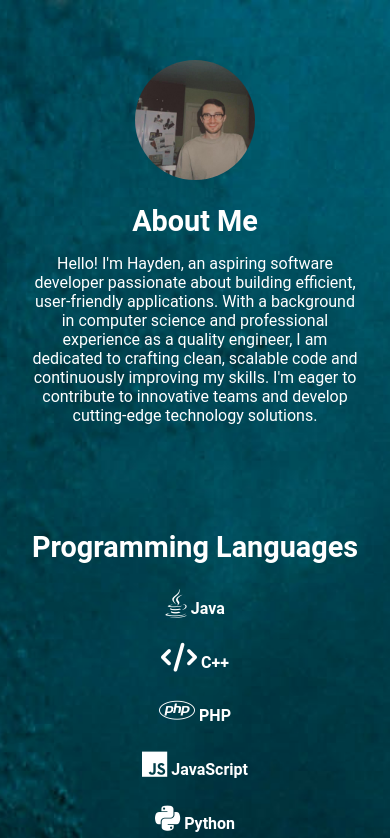
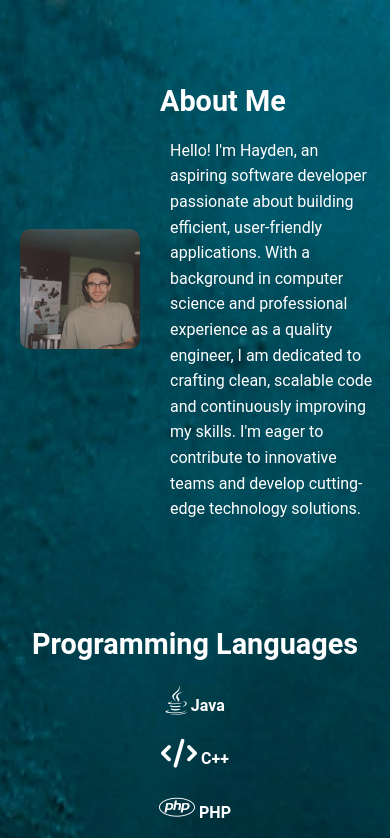
Before and after one commit to haydenubanx/portfolio_website, a PHP site: page /includes/AboutMe/aboutMe.php in a window 390 px wide. Shown: the top 838 px of the page. Run offline with PHP 8.4, Linux system fonts and the light colour scheme.

Commit message:
Updated format of about me page

```diff
--- a/HTMLStructure/includes/AboutMe/aboutMe.php
+++ b/HTMLStructure/includes/AboutMe/aboutMe.php
@@ -41,10 +41,12 @@
 
         /* Personal Statement Section */
         .personal-statement {
-            position: relative;
-            padding: 60px 20px; /* Reduced padding for mobile */
-            text-align: center;
-            overflow: hidden; /* Ensure circles don’t overflow the section */
+            display: flex;
+            align-items: center;
+            justify-content: space-between;
+            padding: 60px 20px;
+            max-width: 1200px;
+            margin: 0 auto;
         }
 
 
@@ -75,16 +77,42 @@
         }
 
         .personal-statement h1 {
-            font-size: 2.5em; /* Adjust font-size for better scaling */
-            margin: 0;
+            /*font-size: 2.5em; !* Adjust font-size for better scaling *!*/
+            /*margin: 0;*/
+            /*color: white;*/
+
+            font-size: 2.5em;
+            margin-bottom: 20px;
             color: white;
         }
 
         .personal-statement p {
             font-size: 1.2em; /* Slightly smaller font for mobile */
-            color: #666;
-            padding: 0 15px; /* Added padding for better text alignment */
             color: white;
+            line-height: 1.6;
+            /*padding: 0 15px; !* Added padding for better text alignment *!*/
+            /*color: white;*/
+        }
+
+        .text-context {
+            flex: 0 0 65%; /* Text takes up 65% of the width */
+            text-align: left;
+            padding-left: 20px;
+        }
+
+        .personal-statement .image-wrapper {
+            flex: 0 0 30%; /* Image takes up 30% of the width */
+            display: flex;
+            justify-content: center;
+            align-items: center;
+        }
+
+        .personal-statement img {
+            width: 100%;
+            max-width: 250px;
+            height: auto;
+            border-radius: 10px;
+            object-fit: cover;
         }
 
         /* Section Styles */
@@ -219,36 +247,6 @@
                 flex-direction: column;
             }
 
-            .timeline {
-                padding: 0;
-            }
-
-            .timeline::before {
-                display: none; /* Remove the vertical line on mobile */
-            }
-
-            .timeline-item {
-                width: 90%; /* Make timeline items span most of the width */
-                margin: auto auto; /* Center the items horizontally */
-                display: flex;
-                flex-direction: column;
-                align-items: center; /* Center content within each item */
-            }
-
-            .timeline-item:nth-child(even) {
-                left: auto;
-                transform: translateX(0%);
-            }
-
-            .timeline-item::before {
-                display: none; /* Hide the dot for each timeline item on mobile */
-            }
-
-            .timeline-item-icon {
-                font-size: 3em; /* Reduce icon size for mobile */
-                margin: 10px 0; /* Center the icons */
-                display: block; /* Ensure the icons are visible */
-            }
         }
 
         .heading {
@@ -282,12 +280,16 @@
     <section class="personal-section">
     <div class="personal-statement">
         <!-- Image Section -->
+        <div class="image-wrapper">
         <img src="../../resources/images/Hayden_Polaroid.jpeg" alt="Hayden Eubanks">
+        </div>
+        <div class="text-context">
         <h1 class="heading">About Me</h1>
         <p>Hello! I'm Hayden, an aspiring software developer passionate about building efficient, user-friendly
             applications. With a background in computer science and professional experience as a quality engineer, I am
             dedicated to crafting clean, scalable code and continuously improving my skills. I'm eager to contribute to
             innovative teams and develop cutting-edge technology solutions.</p>
+        </div>
     </div>
     </section>
 
```
Also changed, not shown: HTMLStructure/includes/Home.php (+2 -21 lines), HTMLStructure/resources/css/style.css (+69 -5 lines).
